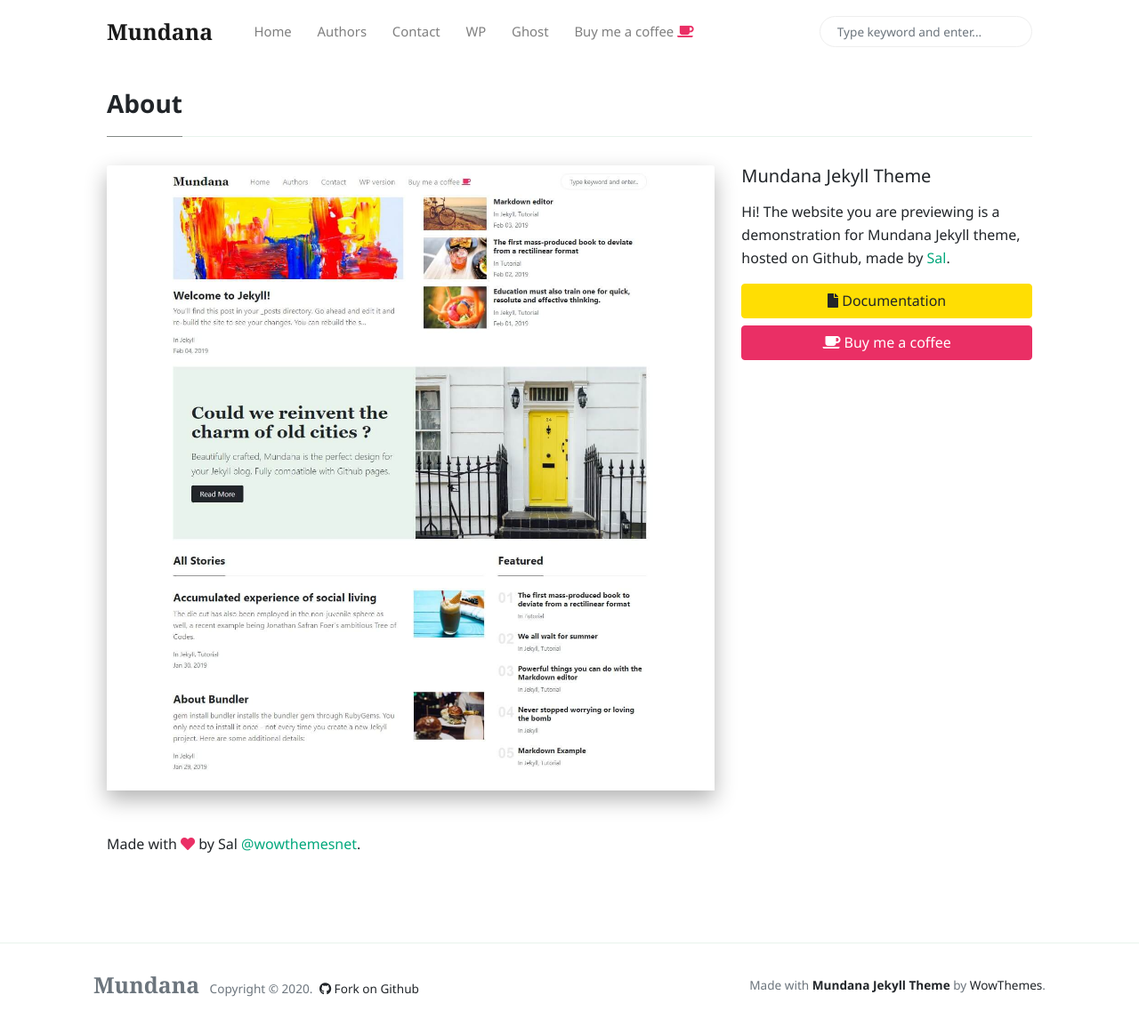
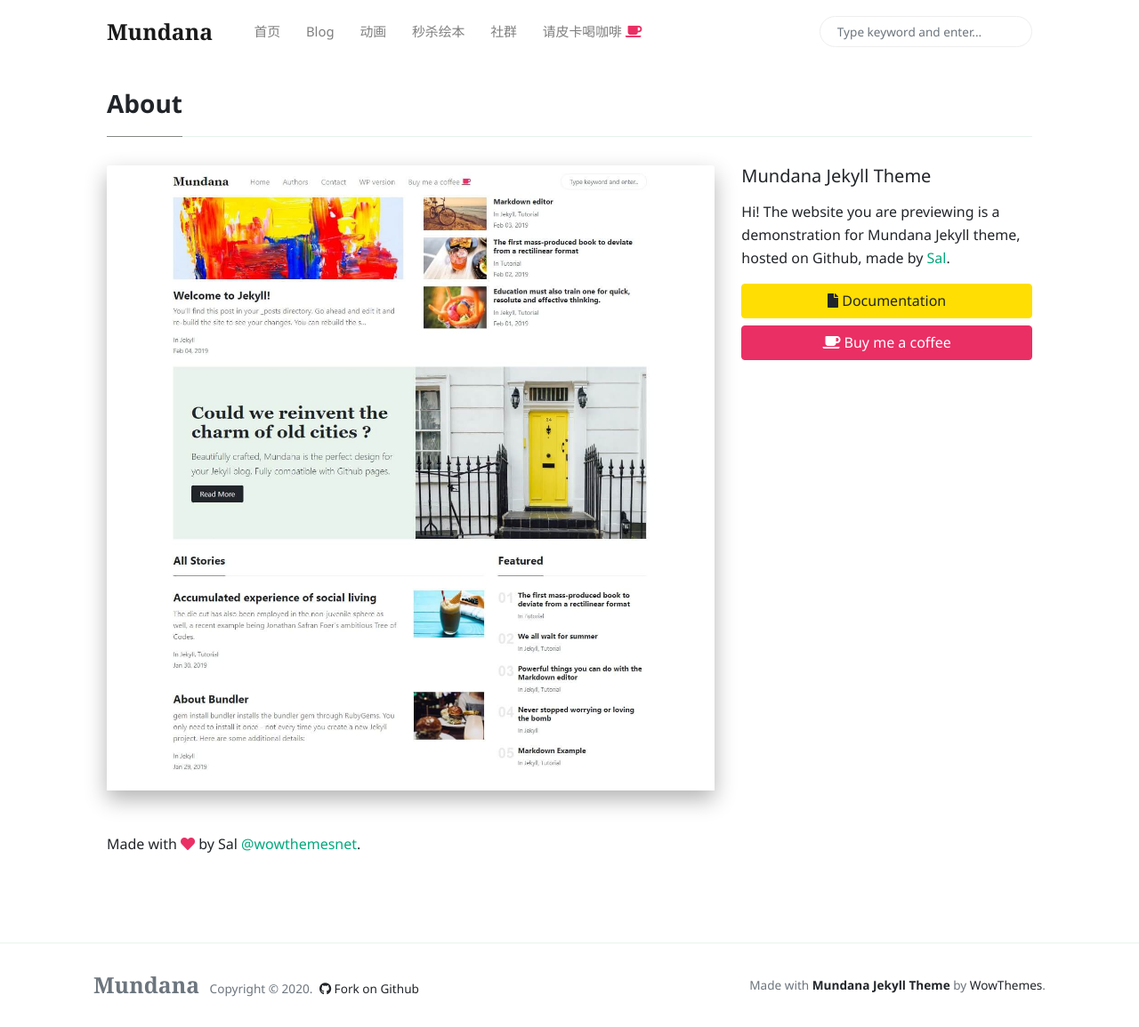
Before and after one commit to funkidsvip/poka.github.io, a Jekyll site: the page built from _pages/about.md, in a window 1280 px wide and 1155 px high. Shown: the whole window at 89% size. Built offline with Jekyll 4.4.1, drawn with Linux system fonts in a browser that asks for light colours; nearby versions of some CDN libraries; comment, search, counter and statistics services are not loaded.

Commit message:
Update menu-header.html

```diff
--- a/_includes/menu-header.html
+++ b/_includes/menu-header.html
@@ -1,20 +1,21 @@
 <!--  Replace menu links here -->
 
 <li class="nav-item">
-<a class="nav-link" href="{{site.baseurl}}/index.html">Home</a>
+    <a class="nav-link" href="{{site.baseurl}}/index.html">首页</a>
 </li>
 <li class="nav-item">
-<a class="nav-link" href="{{site.baseurl}}/authors-list.html">Authors</a>
+    <a class="nav-link" href="{{site.baseurl}}/authors-list.html">Blog</a>
 </li>
 <li class="nav-item">
-<a class="nav-link" href="{{site.baseurl}}/contact.html">Contact</a>
+    <a class="nav-link" href="{{site.baseurl}}/contact.html">动画</a>
 </li>
 <li class="nav-item">
-<a target="_blank" class="nav-link" href="https://www.wowthemes.net/themes/mundana-wordpress/">WP</a>
+    <a target="_blank" class="nav-link" href="https://www.wowthemes.net/themes/mundana-wordpress/">秒杀绘本</a>
 </li>
 <li class="nav-item">
-<a target="_blank" class="nav-link" href="https://www.wowthemes.net/themes/mundana-ghost/">Ghost</a>
+    <a target="_blank" class="nav-link" href="https://www.wowthemes.net/themes/mundana-ghost/">社群</a>
 </li>
 <li class="nav-item">
-<a target="_blank" class="nav-link" href="https://www.wowthemes.net/donate/">Buy me a coffee <i class="fa fa-coffee text-danger"></i></a>
+    <a target="_blank" class="nav-link" href="https://www.wowthemes.net/donate/">请皮卡喝咖啡 <i
+            class="fa fa-coffee text-danger"></i></a>
 </li>
```
